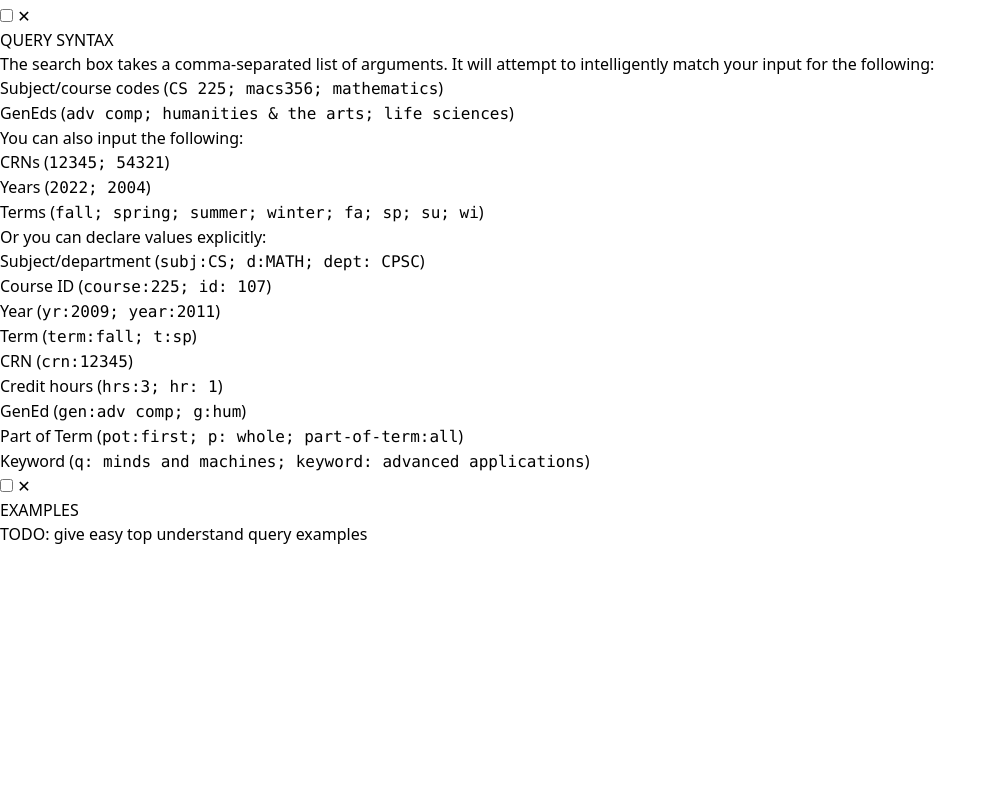
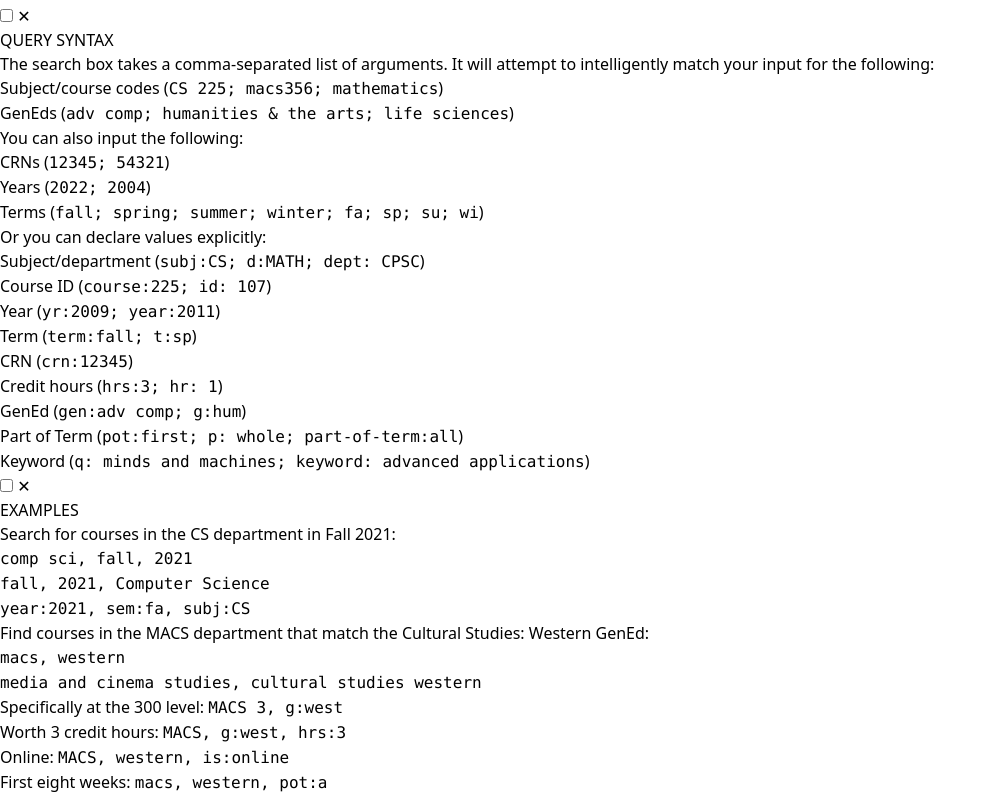
Before and after one commit to lumirth/warlock, a SvelteKit app in the folder frontend/: page / in a window 1280 px wide. Shown: the part 1948-2743 px from the top of the page, without its empty margins (0-996 px from the left). Before the commit the page ends 2494 px from the top, so only its background shows below. Built offline with nearby package versions, Linux system fonts and the light colour scheme.

Commit message:
add query examples

```diff
--- a/frontend/src/routes/+page.svelte
+++ b/frontend/src/routes/+page.svelte
@@ -109,7 +109,7 @@
         class="btn btn-sm absolute right-2 top-2 border-neutral bg-base-200"
         >✕</label
       >
-      <article class="prose prose-sm">
+      <div class="prose select-text cursor-text">
         <h3 class="text-lg font-bold">QUERY SYNTAX</h3>
         <p>
           The search box takes a comma-separated list of arguments. It will
@@ -149,7 +149,7 @@
             >)
           </li>
         </ul>
-      </article>
+      </div>
     </label>
   </label>
   <input type="checkbox" id="modal-examples" class="modal-toggle" />
@@ -163,8 +163,25 @@
         class="btn btn-sm absolute right-2 top-2 border-neutral bg-base-200"
         >✕</label
       >
-      <h3 class="text-lg font-bold">EXAMPLES</h3>
-      <p class="py-4">TODO: give easy top understand query examples</p>
+      <div class="prose select-text cursor-text">
+        <h3 class="text-lg font-bold">EXAMPLES</h3>
+        <p>Search for courses in the CS department in Fall 2021:</p>
+        <ul>
+          <li><code>comp sci, fall, 2021</code></li>
+          <li><code>fall, 2021, Computer Science</code></li>
+          <li><code>year:2021, sem:fa, subj:CS</code></li>
+        </ul>
+
+        <p>Find courses in the MACS department that match the Cultural Studies: Western GenEd:</p>
+        <ul>
+          <li><code>macs, western</code></li>
+          <li><code>media and cinema studies, cultural studies western</code></li>
+          <li>Specifically at the 300 level: <code>MACS 3, g:west</code></li>
+          <li>Worth 3 credit hours: <code>MACS, g:west, hrs:3</code></li>
+          <li>Online: <code>MACS, western, is:online</code></li>
+          <li>First eight weeks: <code>macs, western, pot:a</code></li>
+        </ul>
+      </div>
     </label>
   </label>
 </section>
```
